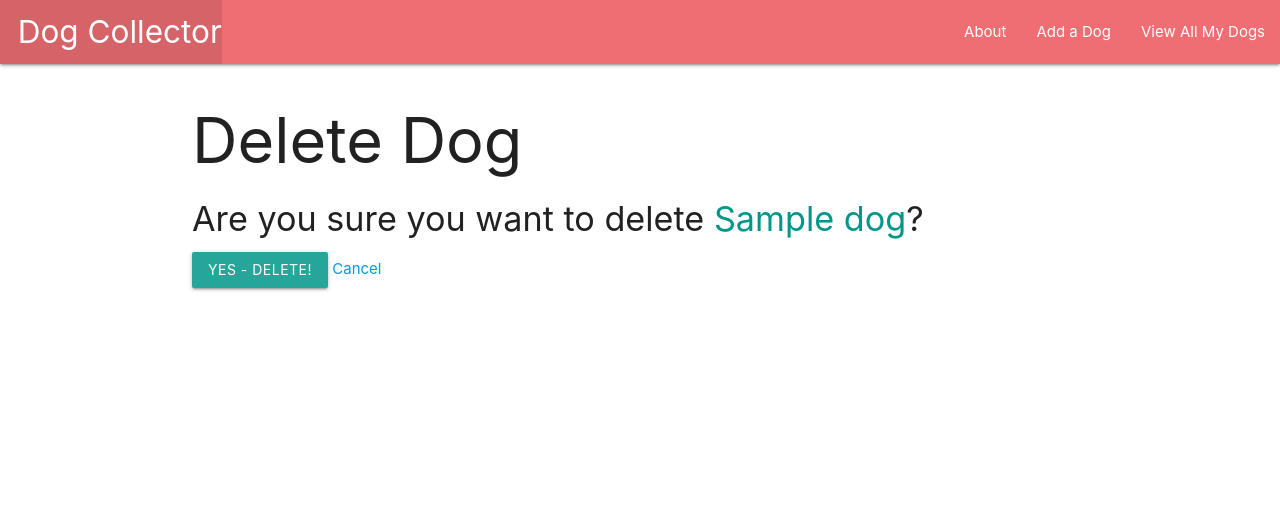
After one commit to xcbhx/dogcollector, a Django app: page /dogs/1/delete/ in a window 1280 px wide. The commit adds this page. Shown: the top 528 px of the page. Run offline with Django 4.2, Linux system fonts and the light colour scheme; tables that the repository leaves empty hold one stand-in row (values such as "Sample post").

Commit message:
edit & delete

```diff
--- a/main_app/models.py
+++ b/main_app/models.py
@@ -13,8 +13,8 @@ class Dog(models.Model):
 # Changing this instance method
 # does not impact the database, therefore
 # no makemigrations is necessary
-def __str__(self):
+  def __str__(self):
     return f'{self.name} ({self.id})'
 
-def get_absolute_url(self):
-    return reverse('detail', kwargs={'cat_id': self.id})
+  def get_absolute_url(self):
+    return reverse('detail', kwargs={'dog_id': self.id})
--- a/main_app/templates/dogs/detail.html
+++ b/main_app/templates/dogs/detail.html
@@ -14,6 +14,10 @@
       <p>Age: Puppy</p>
     {% endif %}
   </div>
+  <div class="card-action">
+    <a href="{% url 'dogs_update' dog.id %}">Edit</a>
+    <a href="{% url 'dogs_delete' dog.id %}">Delete</a>
+  </div>
 </div>
 
 {% endblock %}
--- /dev/null
+++ b/main_app/templates/main_app/dog_confirm_delete.html
@@ -0,0 +1,13 @@
+{% extends 'base.html' %}
+
+{% block content %}
+  <h1>Delete Dog</h1>
+
+  <h4>Are you sure you want to delete <span class="teal-text">{{ object.name }}</span>?</h4>
+
+  <form action="" method="POST">
+    {% csrf_token %}
+    <input type="submit" value="Yes - Delete!" class="btn">
+    <a href="{% url 'detail' dog.id %}">Cancel</a>
+  </form>
+{% endblock %}
--- a/main_app/urls.py
+++ b/main_app/urls.py
@@ -7,4 +7,6 @@ urlpatterns = [
     path('dogs/', views.dogs_index, name='index'),
     path('dogs/<int:dog_id>/', views.dogs_detail, name='detail'),
     path('dogs/create/', views.DogCreate.as_view(), name='dogs_create'),
+    path('dogs/<int:pk>/update/', views.DogUpdate.as_view(), name='dogs_update'),
+    path('dogs/<int:pk>/delete/', views.DogDelete.as_view(), name='dogs_delete'),
 ]
--- a/main_app/views.py
+++ b/main_app/views.py
@@ -1,5 +1,5 @@
 from django.shortcuts import render
-from django.views.generic.edit import CreateView
+from django.views.generic.edit import CreateView, UpdateView, DeleteView
 from .models import Dog
 
 
@@ -26,3 +26,12 @@ def dogs_detail(request, dog_id):
 class DogCreate(CreateView):
   model = Dog
   fields = '__all__'
+
+
+class DogUpdate(UpdateView):
+  model = Dog
+  fields = ['breed', 'description', 'age']
+
+class DogDelete(DeleteView):
+  model = Dog
+  success_url = '/dogs'
```
Also changed, not shown: main_app/templates/main_app/dog_form.html (+7 -2 lines).
